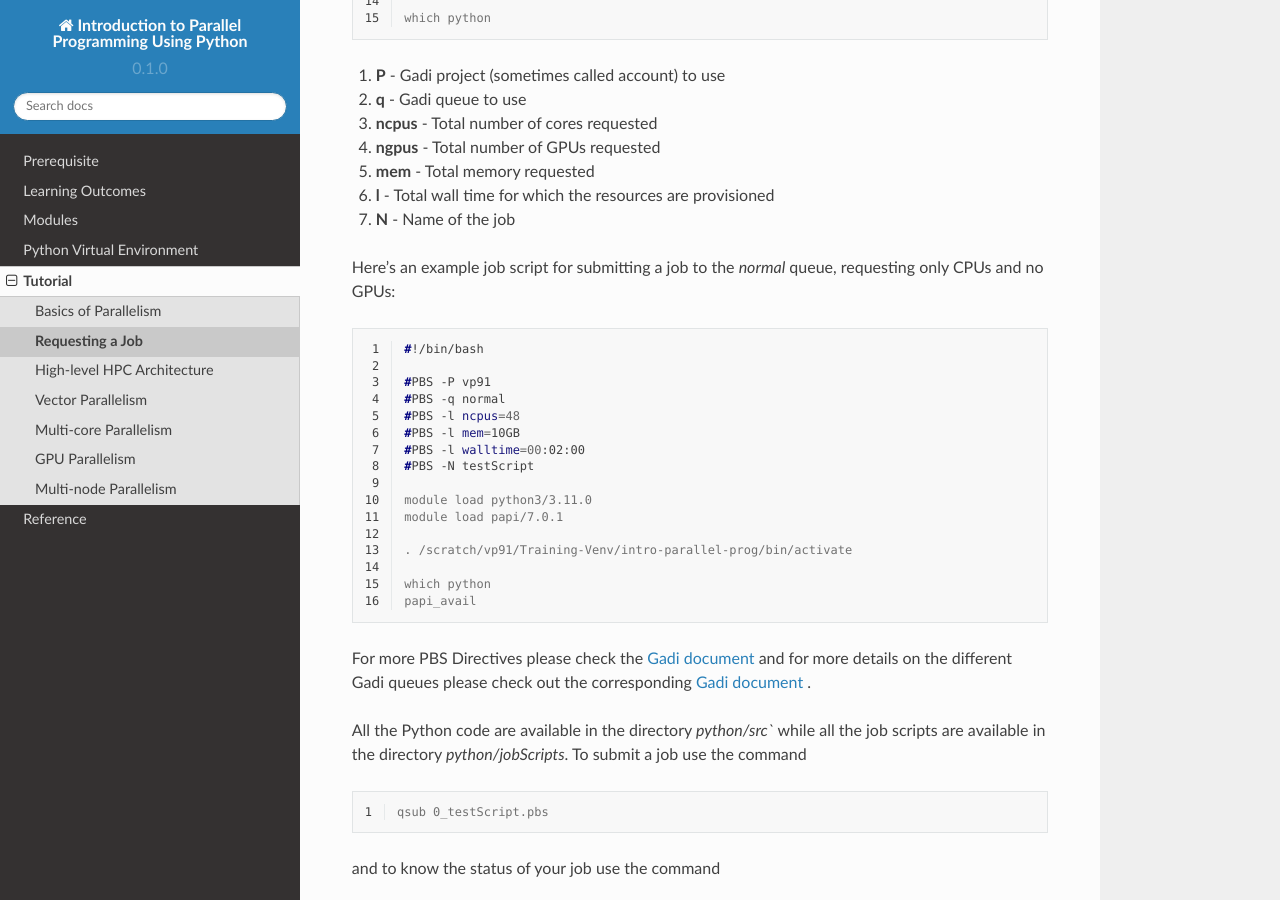
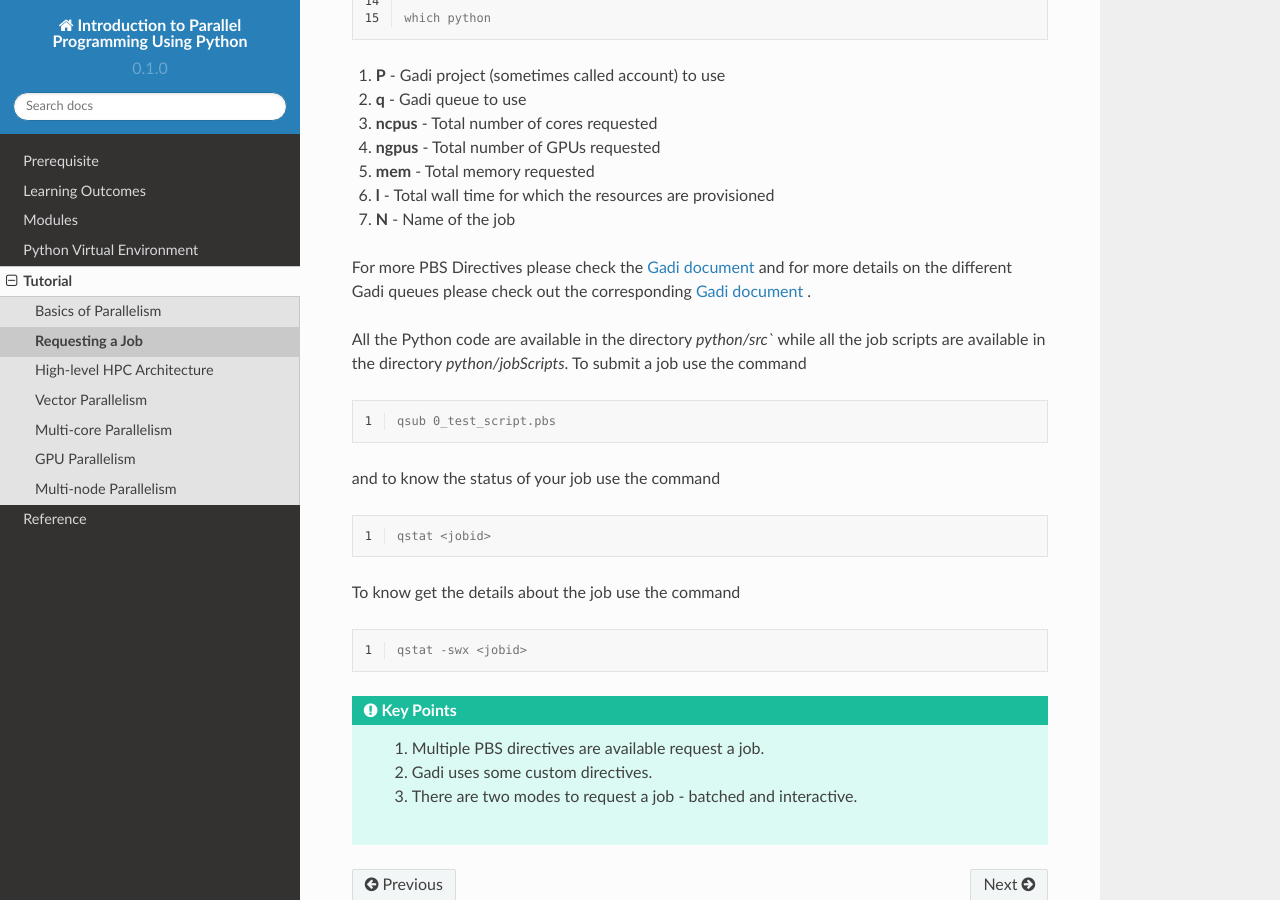
Before and after one commit to NCI900-Training-Organisation/intro-to-parallel-programming, a Sphinx documentation site: the page built from docs/source/tutorial/jobs.rst, in a window 1280 px wide and 900 px high, scrolled down 835 px. Built offline with Sphinx 7.4.7 and the Read the Docs theme 2.0.0, drawn with Linux system fonts in a browser that asks for light colours.

Commit message:
correct scripts used

```diff
--- a/docs/source/tutorial/highlevel.rst
+++ b/docs/source/tutorial/highlevel.rst
@@ -107,7 +107,7 @@
 .. code-block:: console
     :linenos:
 
-    qsub 1_cachePapi.pbs
+    qsub 1_cache_papi.pbs
 
 Are you getting linear performance for third and fourth calls?
 
--- a/docs/source/tutorial/jobs.rst
+++ b/docs/source/tutorial/jobs.rst
@@ -47,28 +47,6 @@
 #. **l** - Total wall time for which the resources are provisioned
 #. **N** - Name of the job
 
-Here's an example job script for submitting a job to the `normal` queue, requesting only CPUs and no GPUs:
-
-.. code-block:: console
-    :linenos:
-
-    #!/bin/bash
-
-    #PBS -P vp91
-    #PBS -q normal
-    #PBS -l ncpus=48
-    #PBS -l mem=10GB
-    #PBS -l walltime=00:02:00
-    #PBS -N testScript
-
-    module load python3/3.11.0
-    module load papi/7.0.1
-
-    . /scratch/vp91/Training-Venv/intro-parallel-prog/bin/activate
-
-    which python
-    papi_avail
-
 
 For more PBS Directives please check the `Gadi document <https://opus.nci.org.au/display/Help/PBS+Directives+Explained>`_ and for more details on the
 different Gadi queues please check out the corresponding `Gadi document <https://opus.nci.org.au/display/Help/Queue+Structure>`_ .
@@ -80,7 +58,7 @@
 .. code-block:: console
     :linenos:
 
-    qsub 0_testScript.pbs
+    qsub 0_test_script.pbs
 
 and to know the status of your job use the command
 
--- a/docs/source/tutorial/multinode.rst
+++ b/docs/source/tutorial/multinode.rst
@@ -65,7 +65,7 @@
     :linenos:
 
     qsub 6_mpi.pbs
-    qsub 7_mpi_nonBlocking.pbs
+    qsub 7_mpi_non_blocking.pbs
 
 2. How will you perform the broadcast from *Process 1*?
 
```
